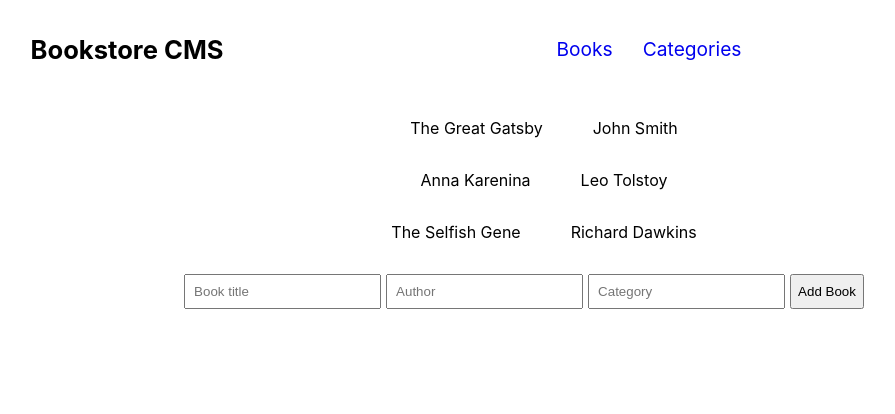
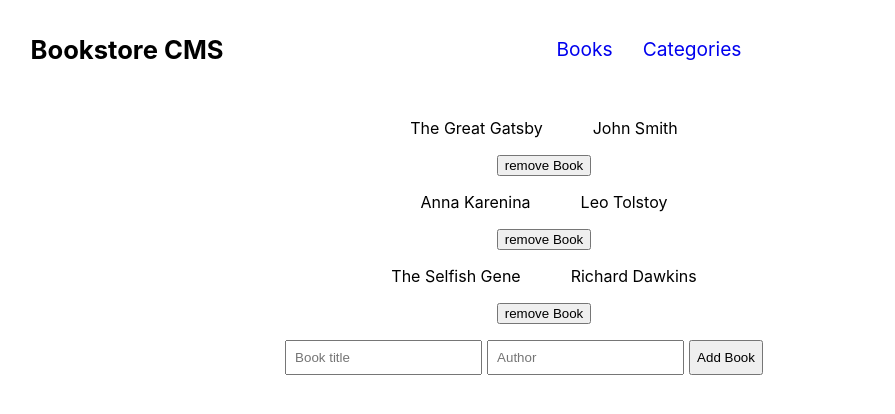
Before and after one commit to WilhelmK109/my-boo-project, a React (Create React App) app: page / in a window 1280 px wide. Shown: the top 414 px of the page, without its empty margins (116-1011 px from the left). Built offline with nearby package versions, Linux system fonts and the light colour scheme.

Commit message:
Solve the add and remove books functionality issues

```diff
--- a/src/components/AddBookButton.js
+++ b/src/components/AddBookButton.js
@@ -1,15 +1,16 @@
 import { useDispatch } from 'react-redux';
+import propTypes from 'prop-types';
 import { addBook } from '../redux/books/booksSlice';
 
-export default function AddBookButton() {
+export default function AddBookButton({ title, author }) {
   const dispatch = useDispatch();
 
   const handleAddBook = (event) => {
     event.preventDefault();
     const book = {
       id: Math.random().toString(36).substring(7),
-      title: 'New Book Title',
-      author: 'New Book Author',
+      title,
+      author,
     };
     dispatch(addBook(book));
   };
@@ -18,3 +19,8 @@ export default function AddBookButton() {
     <button type="submit" onClick={handleAddBook}>Add Book</button>
   );
 }
+
+AddBookButton.propTypes = {
+  title: propTypes.string.isRequired,
+  author: propTypes.string.isRequired,
+};
--- a/src/components/Book.js
+++ b/src/components/Book.js
@@ -1,5 +1,6 @@
 import React from 'react';
 import PropTypes from 'prop-types';
+import RemoveBookButton from './RemoveBookButton';
 
 function Book({ book }) {
   return (
@@ -8,12 +9,14 @@ function Book({ book }) {
         <p>{book.title}</p>
         <span>{book.author}</span>
       </div>
+      <RemoveBookButton bookId={book.id} />
     </li>
   );
 }
 
 Book.propTypes = {
   book: PropTypes.shape({
+    id: PropTypes.string.isRequired,
     title: PropTypes.string.isRequired,
     author: PropTypes.string.isRequired,
   }).isRequired,
--- a/src/components/BookList.js
+++ b/src/components/BookList.js
@@ -8,7 +8,6 @@ import AddBookButton from './AddBookButton';
 export default function BookList() {
   const [title, setTitle] = useState('');
   const [author, setAuthor] = useState('');
-  const [category, setCategory] = useState('');
 
   const books = useSelector((state) => state.books.books);
   const dispatch = useDispatch();
@@ -21,16 +20,11 @@ export default function BookList() {
     setAuthor(event.target.value);
   };
 
-  const handleCategoryChange = (event) => {
-    setCategory(event.target.value);
-  };
-
   const handleAddBook = (event) => {
     event.preventDefault();
-    dispatch(addBook({ title, author, category }));
+    dispatch(addBook({ title, author }));
     setTitle('');
     setAuthor('');
-    setCategory('');
   };
 
   return (
@@ -43,8 +37,7 @@ export default function BookList() {
       <form onSubmit={handleAddBook}>
         <input type="text" placeholder="Book title" value={title} onChange={handleTitleChange} />
         <input type="text" placeholder="Author" value={author} onChange={handleAuthorChange} />
-        <input type="text" placeholder="Category" value={category} onChange={handleCategoryChange} />
-        <AddBookButton />
+        <AddBookButton title={title} author={author} />
       </form>
     </div>
   );
--- a/src/redux/books/booksSlice.js
+++ b/src/redux/books/booksSlice.js
@@ -32,8 +32,8 @@ export const booksSlice = createSlice({
     },
 
     removeBook: (state, action) => {
-      const bookIndex = state.findIndex((book) => book.id === action.payload);
-      state.splice(bookIndex, 1);
+      const bookIndex = state.books.findIndex((book) => book.id === action.payload.id);
+      state.books.splice(bookIndex, 1);
     },
   },
 });
```
